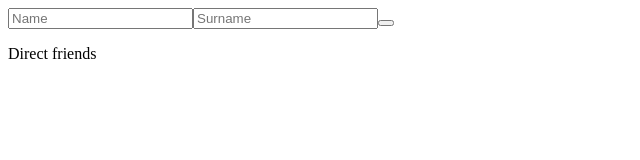
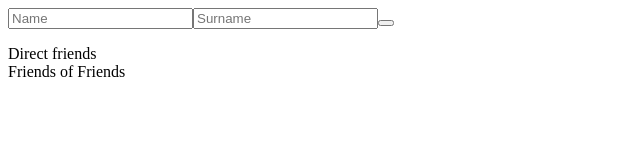
Before and after one commit to jelenaandj/social-network, a React (Create React App) app: page / in a window 1280 px wide. Shown: the top 160 px of the page, without its empty margins (0-640 px from the left). Built offline with nearby package versions, Linux system fonts and the light colour scheme.

Commit message:
added fof filter

```diff
--- a/src/Profile.js
+++ b/src/Profile.js
@@ -21,8 +21,6 @@ useEffect(()=>{
 console.log(friends)
 
 useEffect(()=>{
-
-
     friends.forEach(friend => {
         let temp=[];
         friend.friends.forEach(fof => {
@@ -48,7 +46,11 @@ useEffect(()=>{
             <p>{person.gender}</p>
             <label>Direct friends</label>
             <div>
-            {friends.map(friends=>{return <p key={friends.id} friends={friends}>{friends.firstName} {friends.surname}</p>})}
+                {friends.map(friends=>{return <p key={friends.id} friends={friends}>{friends.firstName} {friends.surname}</p>})}
+            </div>
+            <label>Friends of Friends</label>
+            <div>
+                {fof.filter(fof=>fof.id !== person.id).map(fof=>{return <p fof={fof} friends={friends} key={fof.id} >{fof.firstName} {fof.surname}</p>})}
             </div>
         </div>
     )
```
